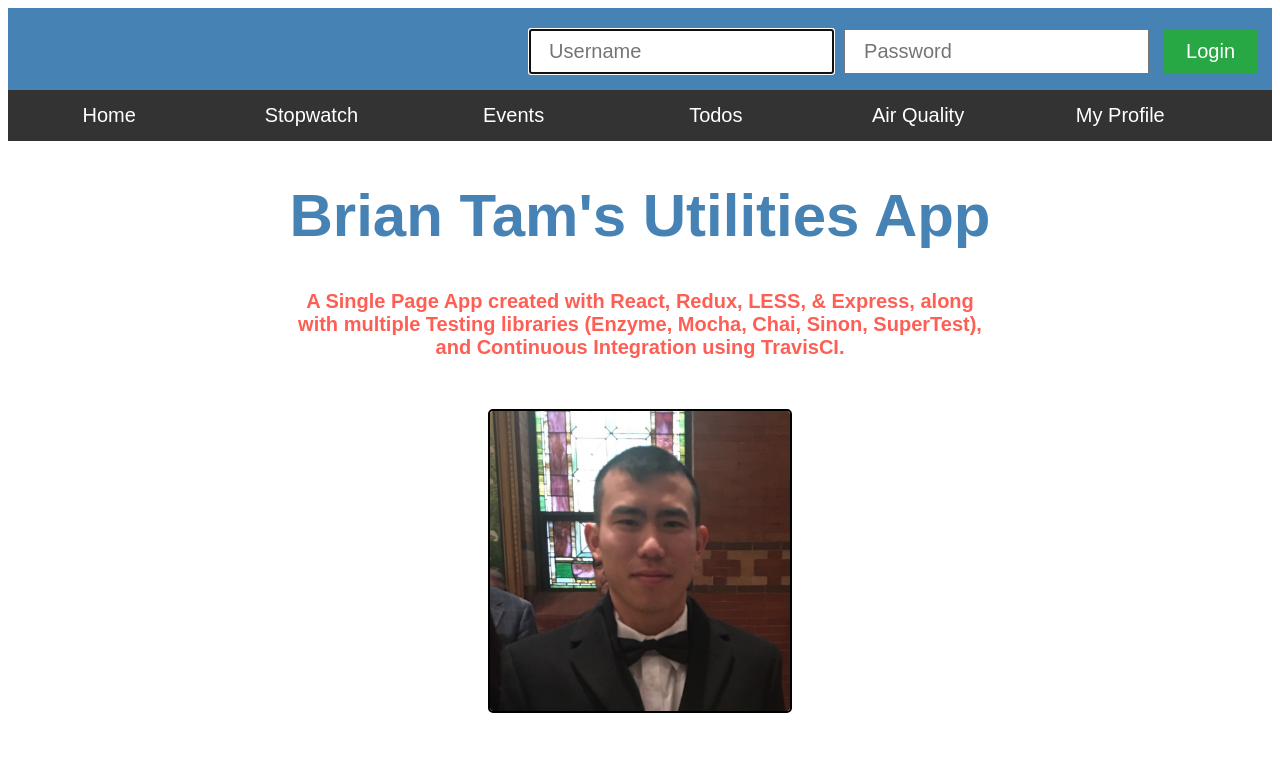
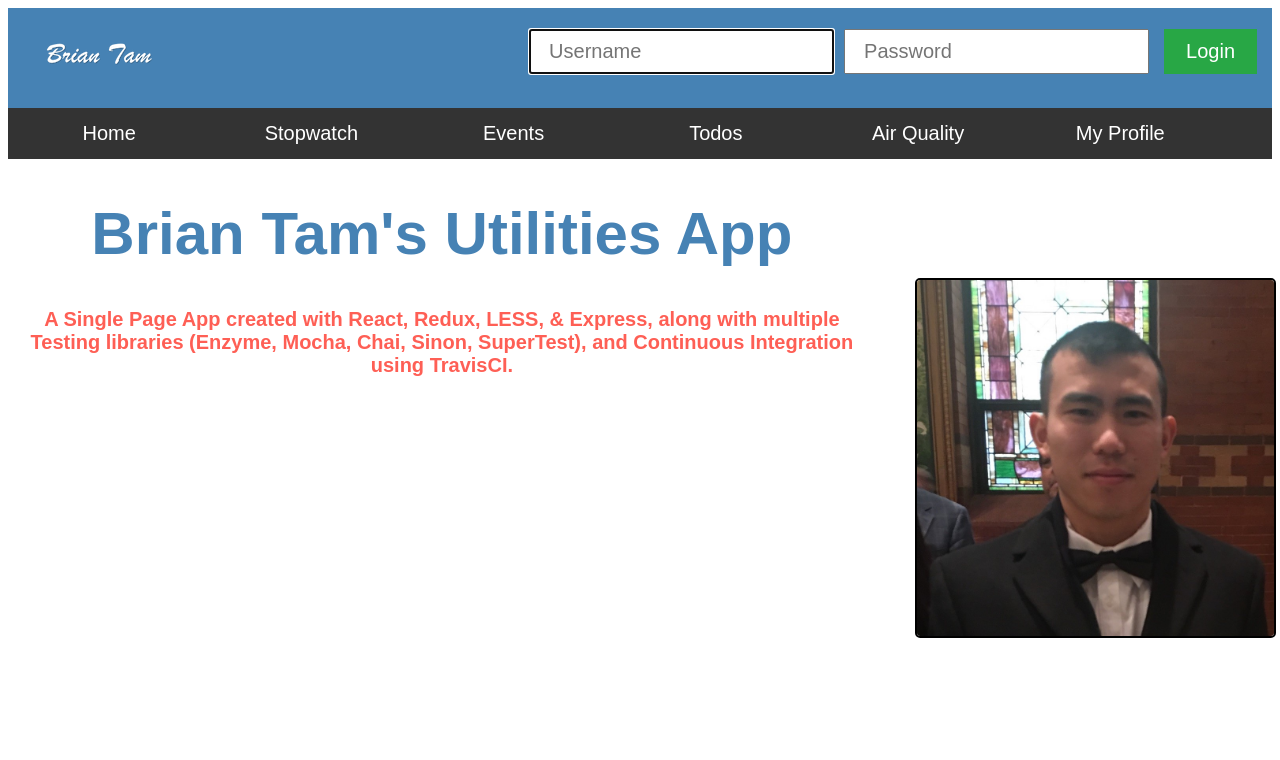
Before and after one commit to briantam23/utilities-app, a React app: page / in a window 1280 px wide. Built offline with nearby package versions, Linux system fonts and the light colour scheme.

Commit message:
Added brian_tam_logo

```diff
--- a/src/components/auth/Auth.js
+++ b/src/components/auth/Auth.js
@@ -47,6 +47,7 @@ class Auth extends Component {
         const { auth, history } = this.props;
         return(
             <div className={ style.authContainer }>
+                <img src='../../../public/img/brian_tam_logo.png' alt='brian_tam_logo'/>
                 <form onSubmit={ handleAuth } className={ style.authForm }>
             {
                 !auth.id ? (
--- a/src/components/auth/auth.less
+++ b/src/components/auth/auth.less
@@ -5,6 +5,12 @@
     display: flex;
     padding-bottom: 30px;
     background-color: steelblue;
+
+    img {
+        position: relative;
+        top: 12px;
+        margin-left: 20px;
+    }
 
     .authForm {
         margin-left: auto;
--- a/src/components/home/Home.js
+++ b/src/components/home/Home.js
@@ -4,9 +4,13 @@ import style from './home.less';
 
 const Home = () => (
     <div className={ style.homeContainer }>
-        <h1>Brian Tam's Utilities App</h1>
-        <h2>A Single Page App created with React, Redux, LESS, & Express, along with multiple Testing libraries (Enzyme, Mocha, Chai, Sinon, SuperTest), and Continuous Integration using TravisCI.</h2>
-        <img src='../../public/img/profile_picture.jpg' alt='profile picture'/>
+        <div className={ style.headerContainer }>
+            <h1>Brian Tam's Utilities App</h1>
+            <h2>A Single Page App created with React, Redux, LESS, & Express, along with multiple Testing libraries (Enzyme, Mocha, Chai, Sinon, SuperTest), and Continuous Integration using TravisCI.</h2>
+        </div>
+        <div>
+            <img src='../../public/img/profile_picture.jpg' alt='profile picture'/>
+        </div>
     </div>
 )
 
--- a/src/components/home/home.less
+++ b/src/components/home/home.less
@@ -2,20 +2,25 @@
     color: steelblue;
     margin: auto;
     text-align: center;
-    width: 710px;
+    /* width: 710px; */
+    display: flex;
 
-    h1 { font-size: 60px; }
+    .headerContainer {
+        width: 70%;
 
-    h2 {
-        font-size: 20px;
-        color: #FE5F55;
+        h1 { font-size: 60px; }
+
+        h2 {
+            font-size: 20px;
+            color: #FE5F55;
+        }
     }
 
     img {
         display: block;
-        margin: 7% auto auto auto;
-        width: 300px;
-        max-width: 100%;
+        margin: 30% 10% 30% 10%;
+        width: 400px;
+        max-width: 90%;
         height: auto;
         width: auto\9; /* ie8 */
         border: 2px solid black;
```
Also changed, not shown: public/img/brian_tam_logo.png (added), public/img/technologies/babel.png (added), public/img/technologies/express.png (added), public/img/technologies/heroku.png (added), public/img/technologies/node.png (added), public/img/technologies/redux.png (added).
